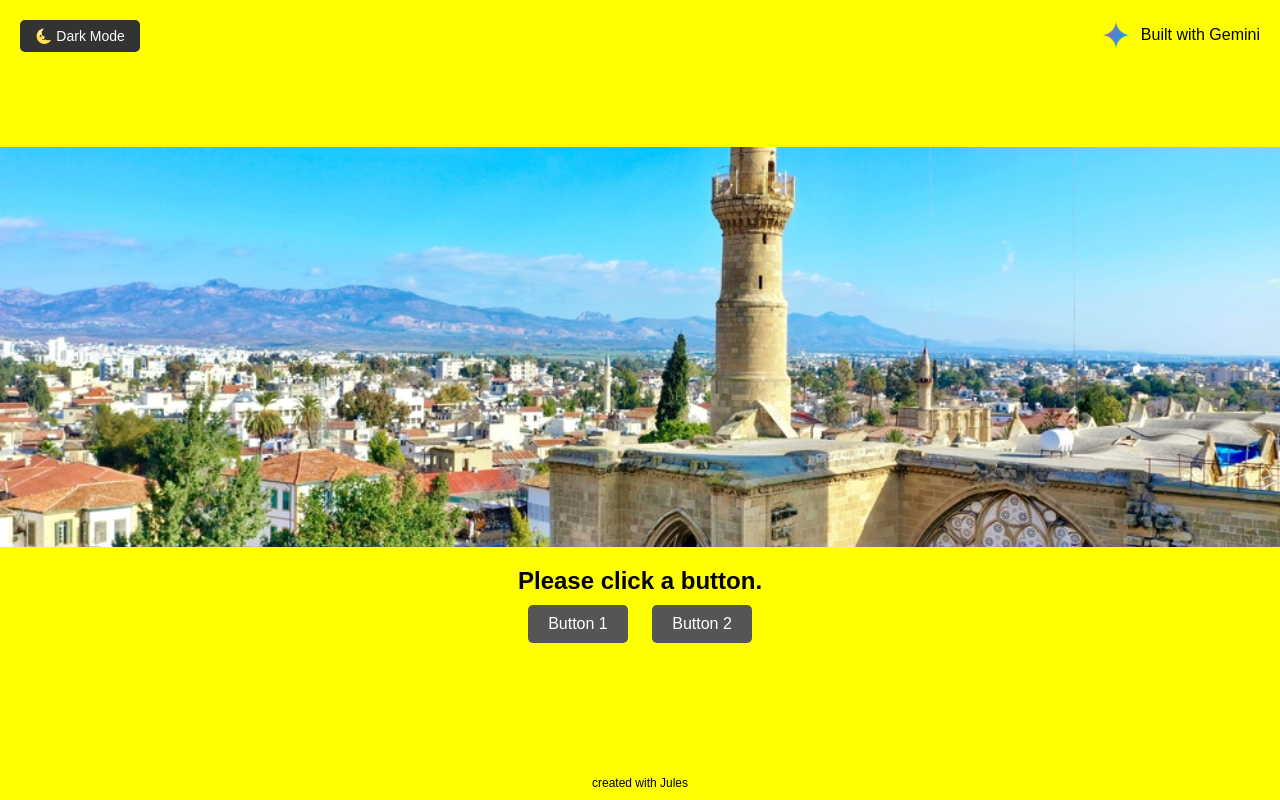
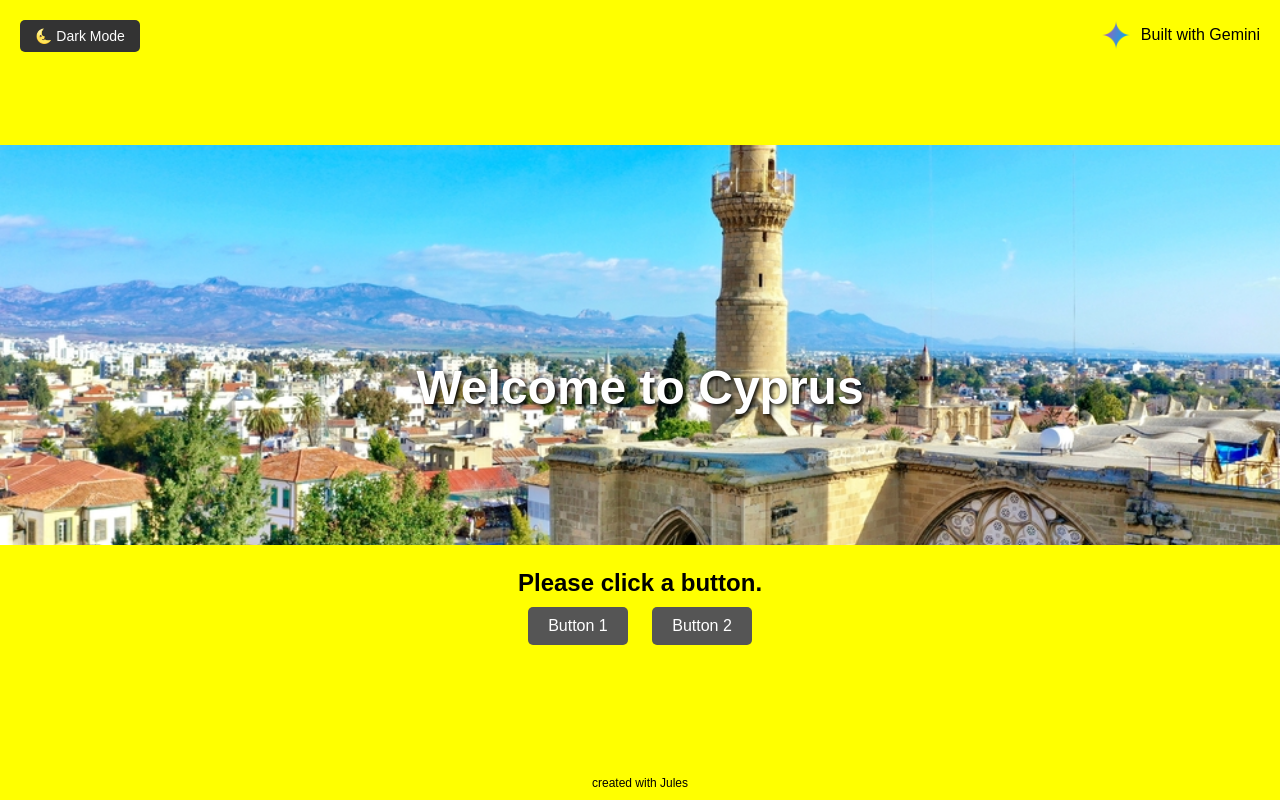
Before and after one commit to konradclapa/julest_agent, a Flask app: page / in a window 1280 px wide. Run offline with Flask 3, Linux system fonts and the light colour scheme.

Commit message:
Add title picture

```diff
--- a/static/style.css
+++ b/static/style.css
@@ -5,6 +5,22 @@ body {
 
 .title-image {
     width: 100%;
-    height: auto;
-    display: block;
+    height: 50vh;
+    object-fit: cover;
 }
+
+.title-container {
+    position: relative;
+    width: 100%;
+}
+
+.subtitle {
+    position: absolute;
+    top: 50%;
+    left: 50%;
+    transform: translate(-50%, -50%);
+    color: white;
+    text-shadow: 2px 2px 4px #000000;
+    font-size: 3em;
+    text-align: center;
+}
--- a/templates/index.html
+++ b/templates/index.html
@@ -4,6 +4,7 @@
      <meta charset="UTF-8">
      <meta name="viewport" content="width=device-width, initial-scale=1.0">
      <title>Button Clicker</title>
+     <link rel="stylesheet" href="{{ url_for('static', filename='style.css') }}">
      <style>
          body {
              /* background-color: yellow; */ /* Base color removed, handled by theme */
@@ -92,15 +93,13 @@
             bottom: 10px;
             font-size: 12px;
         }
-        .title-image {
-            width: 100%;
-            height: 50vh;
-            object-fit: cover;
-        }
      </style>
  </head>
  <body class="{{ current_theme }}">
-    <img src="{{ url_for('static', filename='title_image.jpg') }}" alt="Title Image" class="title-image">
+    <div class="title-container">
+        <img src="{{ url_for('static', filename='title_image.jpg') }}" alt="Title Image" class="title-image">
+        <h2 class="subtitle">Welcome to Cyprus</h2>
+    </div>
      <a href="{{ url_for('toggle_theme') }}" class="theme-toggle">
          {% if current_theme == 'dark' %}
              🌞 Light Mode
```
Also changed, not shown: verification.png (added), 3 other files.
